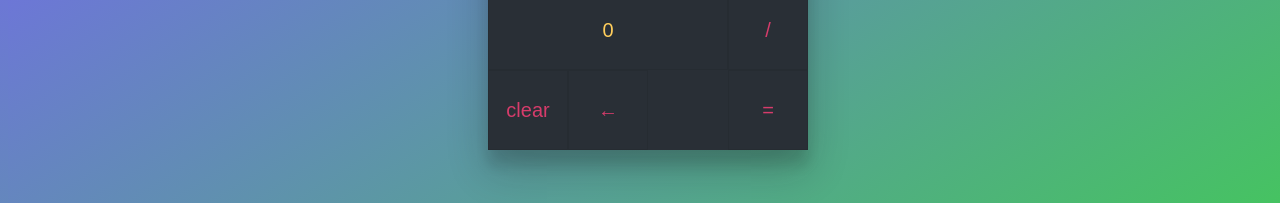
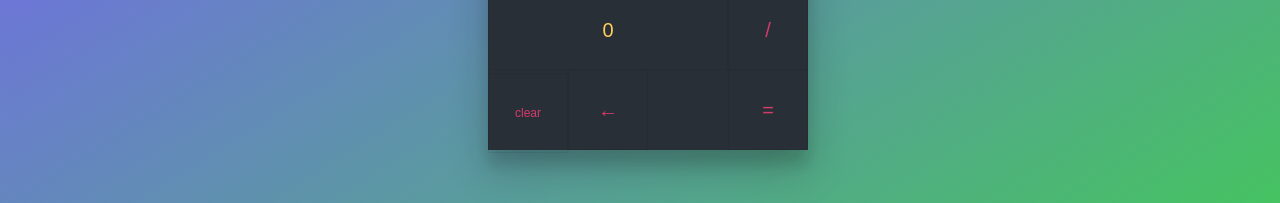
Before and after one commit to RAFART94/Calc-App, a React (Create React App) app: page / in a window 1280 px wide. Shown: the part 358-561 px from the top of the page. Built offline with nearby package versions, Linux system fonts and the light colour scheme.

Commit message:
Utlización de type y css

```diff
--- /dev/null
+++ b/src/components/Button.css
@@ -0,0 +1,3 @@
+.button-long-text {
+    font-size: 12px;
+}
--- a/src/components/Button.jsx
+++ b/src/components/Button.jsx
@@ -1,9 +1,11 @@
 //importar React
 import React from "react"
 import PropTypes from "prop-types"
+import './Button.css'
 
 //componente funcional
 //Cuando el cuerpo de la función solo tenemos 1 return y se encuentre al inicio de la misma. Cambiamos la llaves por parentesis y eleminiamos la palabra 'return'
+//type = button-long-text
 const Button = ({ type, text, clickHandler }) => (
         //Cuando el cuerpo de la función solo tiene 1 línea, podemos eliminar las llaves que rodean el cuerpo de la función
         <button className={type} onClick={() => clickHandler(text)}>
--- a/src/components/Functions.jsx
+++ b/src/components/Functions.jsx
@@ -4,7 +4,7 @@
 
 const Functions = ({onContentClear, onDelete}) => (
     <section className="functions">
-        <Button text='clear' clickHandler={onContentClear} />
+        <Button type= 'button-long-text' text='clear' clickHandler={onContentClear} />
         <Button text='&larr;' clickHandler={onDelete} />
     </section>
 )
```
